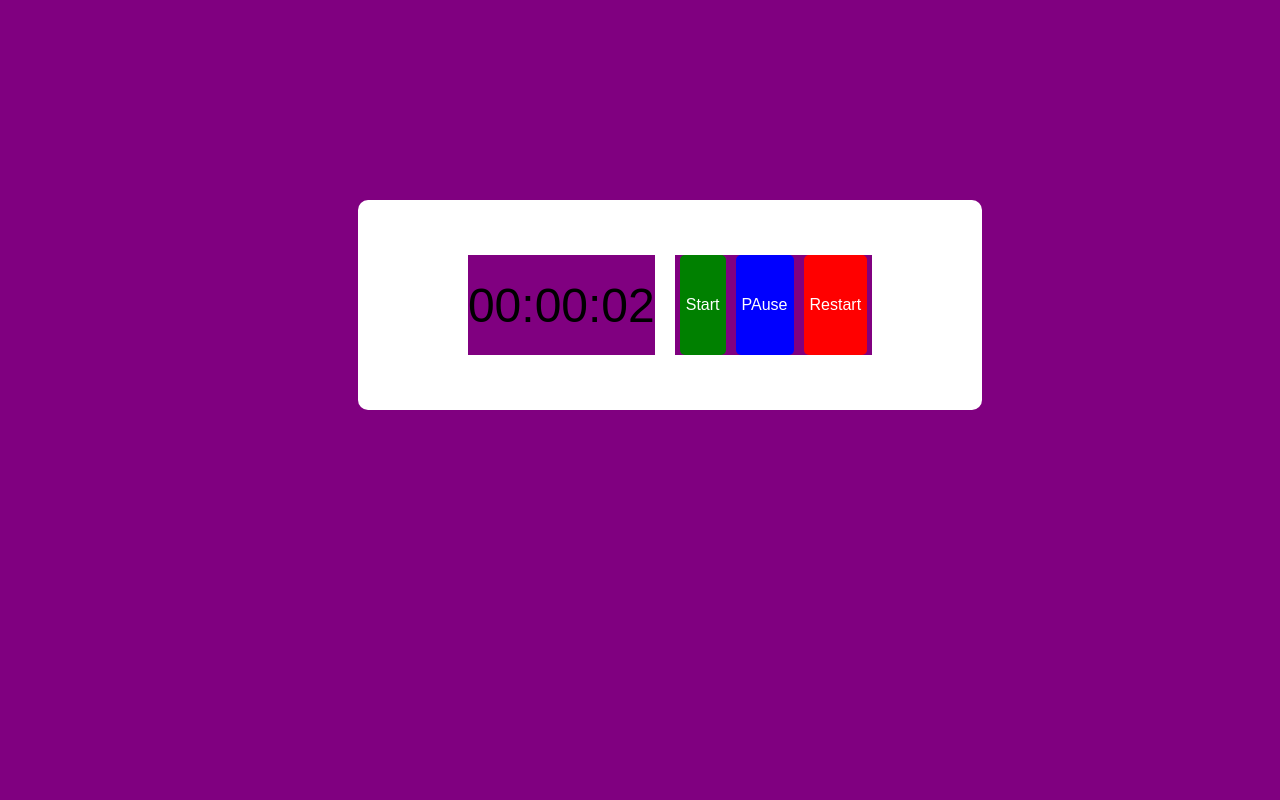
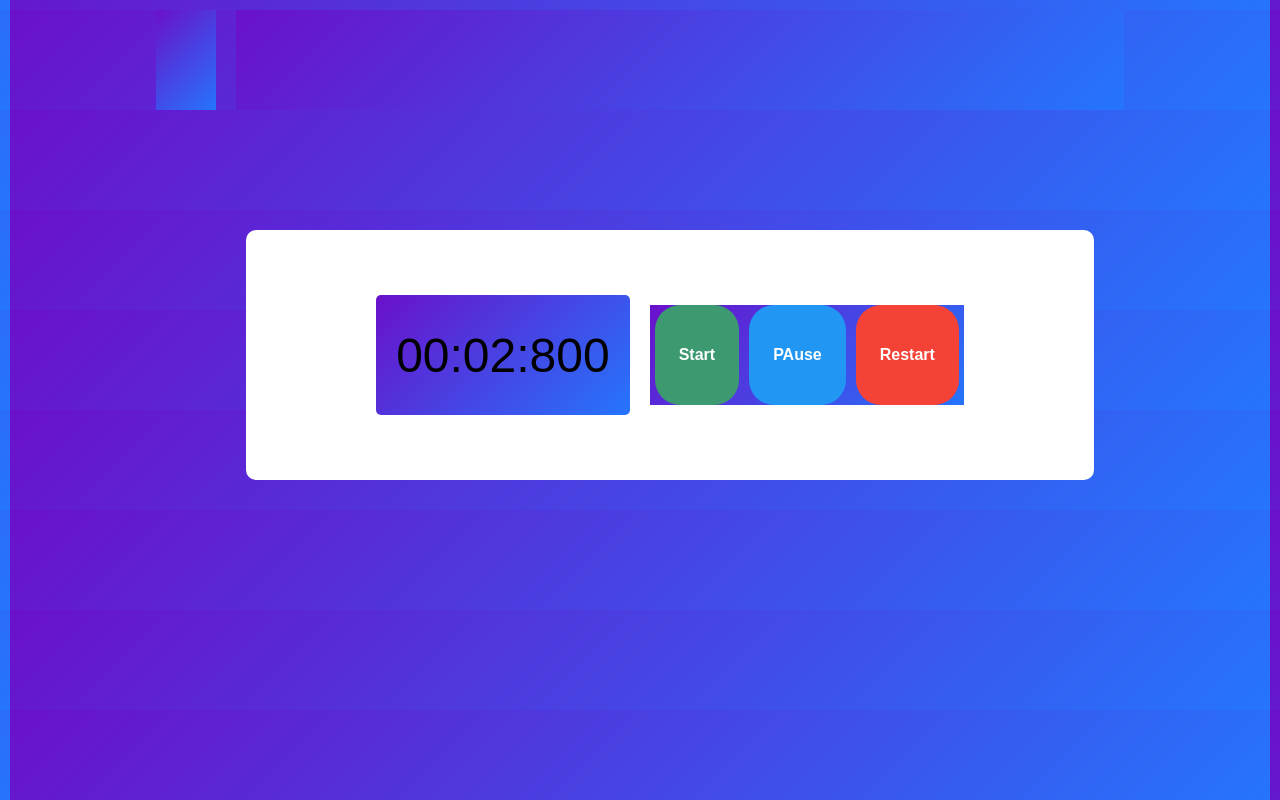
Before and after one commit to Bhumika-0406/stopwatch, a plain HTML site: page index.html in a window 1280 px wide. Both pictures are taken after a click on the button "Start". Drawn offline with Linux system fonts and the light colour scheme.

Commit message:
This is a stop watch

```diff
--- a/script.js
+++ b/script.js
@@ -1,19 +1,17 @@
 let timer, times = 0, running = false;
 const display = document.getElementById("display");
 
-const formatTime = ms => {
-    let h = Math.floor(ms / 3600000);
 
-    let m = Math.floor((ms % 3600000) / 60000);
+const formatTime = (ms) => {
+    let minutes = Math.floor(ms / 60000);
+    let seconds = Math.floor((ms % 60000) / 1000);
+    let milliseconds = ms % 1000;
 
-    let s = Math.floor((ms % 60000) / 1000);
+    if (minutes < 10) minutes = "0" + minutes;
+    if (seconds < 10) seconds = "0" + seconds;
+     if (milliseconds < 10) milliseconds = "0" + milliseconds;
 
-
-    if (h < 10) h = "0" + h;
-    if (m < 10) m = "0" + m;
-    if (s < 10) s = "0" + s;
-
-    return h + ":" + m + ":" + s;
+    return minutes+ ":" + seconds + ":" + milliseconds ;
 };
 const updateDisplay = () => display.textContent = formatTime(times);
 
--- a/style.css
+++ b/style.css
@@ -1,7 +1,6 @@
 *{
     margin: 10px;
-    background-color: purple;
-      /* background: linear-gradient(45deg,#08001f,#30197d); */
+    background:linear-gradient(135deg, #6a11cb, #2575fc);
     font-family: Arial, sans-serif;
     display: flex;
     justify-content: center;
@@ -9,44 +8,51 @@
     height: 100px;
 
 }
-.watch{margin-top: 500px;
+.watch{margin-top: 600px;
     height: 10px;
     text-align: center;
     background: white;
-    padding: 100px;
+    padding: 120px;
     border-radius: 10px;
 
 }
 .time{
-    font-size: 48px;
+    padding: 10px 20px;
+  font-size: 3rem;
+  margin: 0 10px;
+  border: none;
+  border-radius: 5px;
+  cursor: pointer;
 
 }
 .buttons button{
-    padding: 10px ,20px;
-    font-size: 16px;
-    margin: 5px;
-    border: none;
-    border-radius: 5px;
-    cursor: pointer;
+   color: white;
+  padding: 12px 24px;
+  font-size: 1rem;
+  font-weight: bold;
+  border: none;
+  border-radius: 25px;
+  cursor: pointer;
+  margin: 5px;
 }
 .start{
-    background-color:green ;
-    color: white;
+    background: #3d9970;
 }
 .start:hover {
     background-color:orange ;
 }
 .pause{
-    background-color:blue ;
-    color: white;
+    background: #2196f3;
+  color: white;
 }
 .pause:hover {
     background-color:blueviolet ;
 }
 .restart{
-    background-color:red ;
-    color: white;
-}
+    background: #f44336;
+  color: white;}
+
+
 .restart:hover {
     background-color: pink;
 }
```
